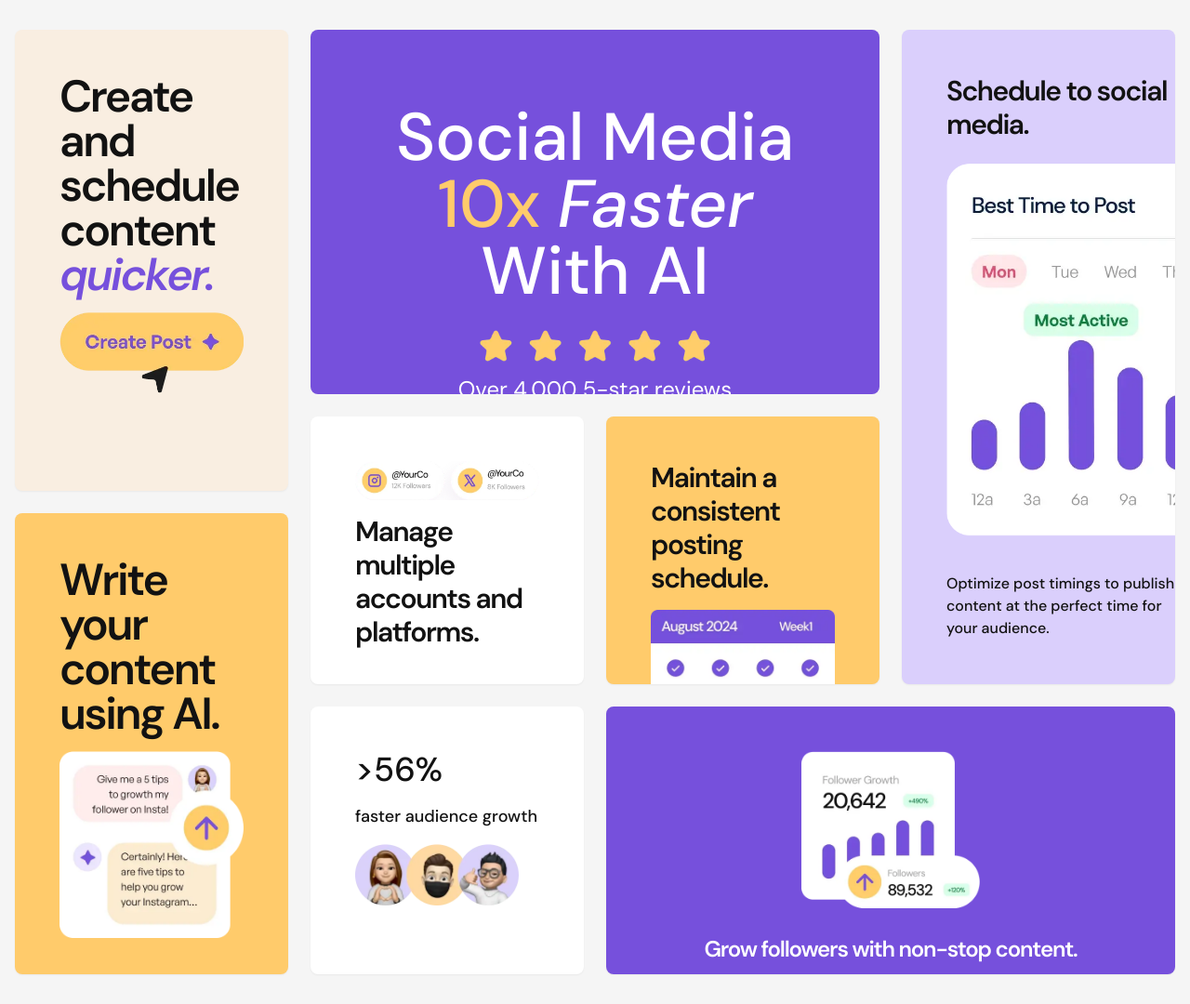
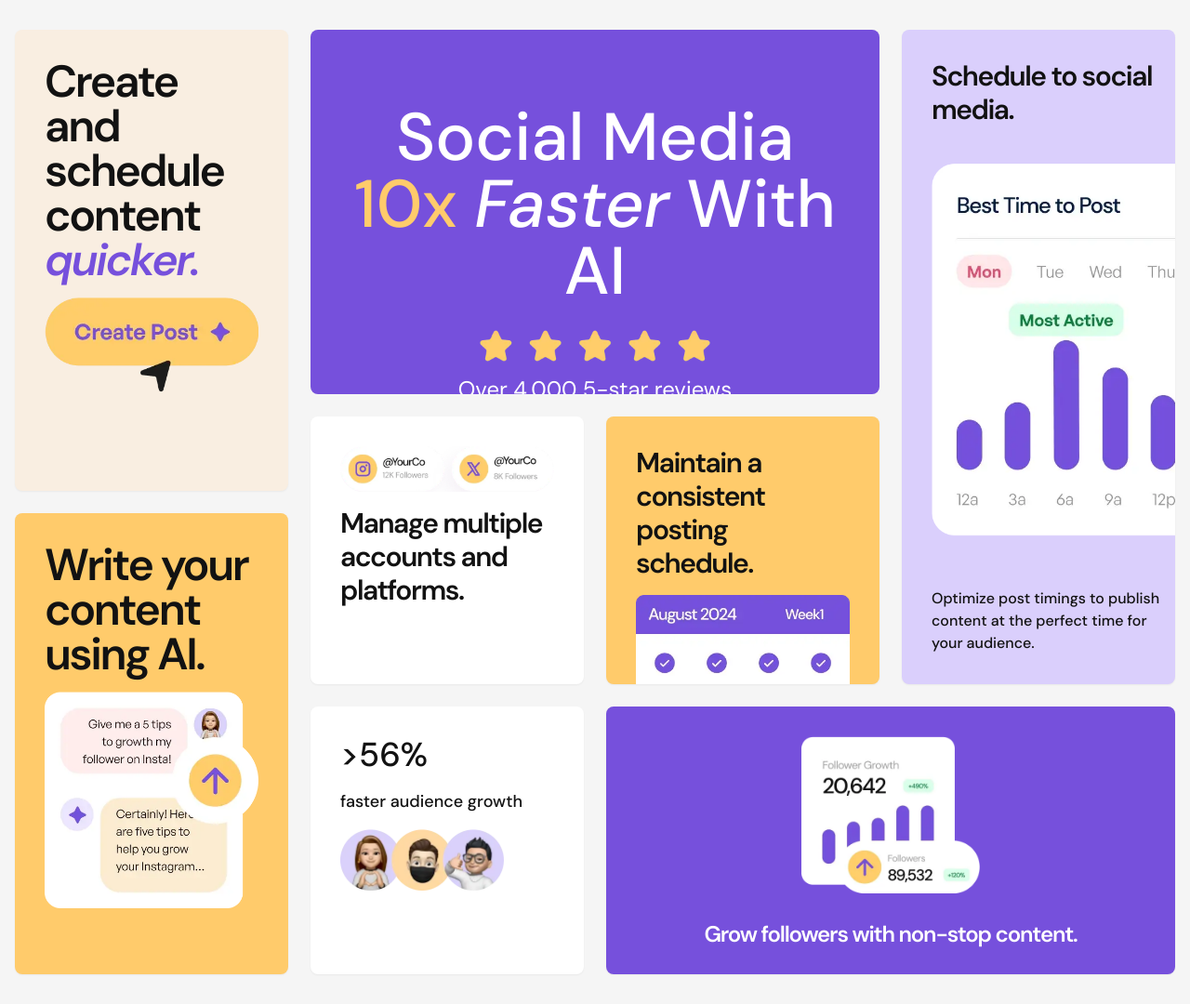
Before and after one commit to Biolater/Bento-grid, a website built with Vite: page index.html in a window 1280 px wide. Shown: the whole page at 93% size. Built offline with nearby package versions, Linux system fonts and the light colour scheme.

Commit message:
Change paddings

```diff
--- a/index.html
+++ b/index.html
@@ -16,7 +16,7 @@
     <div id="app" class="flex flex-wrap justify-center gap-8 py-8 px-4">
       <div class="grid auto-cols-fr auto-rows-[5rem] bento-grid">
         <div
-          class="bg-yellow-100 shadow-sm rounded-lg p-4 pb-0 sm:p-8 md:p-12 text-black"
+          class="bg-yellow-100 shadow-sm rounded-lg p-4 pb-0 sm:p-8  text-black"
         >
           <h2
             class="text-2xl sm:text-5xl font-semibold leading-5 tracking-tighter"
@@ -34,7 +34,7 @@
         </div>
 
         <div
-          class="bg-purple-500 rounded-lg p-6 sm:p-8 md:p-12 lg:py-20 text-center text-white"
+          class="bg-purple-500 rounded-lg p-6 sm:p-8  lg:py-20 text-center text-white"
         >
           <h2
             class="text-4xl md:text-5xl xl:text-7xl font-medium max-w-[12.5rem] sm:max-w-[16.625rem] md:max-w-[21.2rem] lg:max-w-full mb-4 md:mb-6 mx-auto"
@@ -51,7 +51,7 @@
         </div>
 
         <div
-          class="bg-purple-100 shadow-sm rounded-lg px-4 py-6 sm:p-8 md:pe-0 md:p-12 text-black"
+          class="bg-purple-100 shadow-sm rounded-lg px-4 py-6 sm:p-8 md:pe-0  text-black"
         >
           <div
             class="md:max-w-80 relative ms-auto lg:flex flex-col justify-between lg:h-full"
@@ -78,7 +78,7 @@
         </div>
 
         <div
-          class="bg-yellow-500 shadow-sm rounded-lg p-4 sm:p-8 md:p-12 text-black"
+          class="bg-yellow-500 shadow-sm rounded-lg p-4 sm:p-8  text-black"
         >
           <h2
             class="text-2xl sm:text-5xl font-semibold leading-5 tracking-tighter"
@@ -95,7 +95,7 @@
         </div>
 
         <div
-          class="bg-white shadow-sm rounded-lg p-4 sm:p-8 md:p-12 text-black"
+          class="bg-white shadow-sm rounded-lg p-4 sm:p-8  text-black"
         >
           <div class="max-w-80 sm:max-w-full">
             <img
@@ -112,7 +112,7 @@
         </div>
 
         <div
-          class="bg-yellow-500 shadow-sm rounded-lg p-4 pb-0 sm:p-8 sm:pb-0 md:pb-0 md:p-12 text-black"
+          class="bg-yellow-500 shadow-sm rounded-lg p-4 pb-0 sm:p-8 sm:pb-0 md:pb-0  text-black"
         >
           <h2
             class="text-xl sm:text-2xl md:text-3xl font-semibold leading-5 tracking-tighter"
@@ -129,7 +129,7 @@
         </div>
 
         <div
-          class="bg-white shadow-sm rounded-lg p-4 sm:p-8 md:p-12 text-black"
+          class="bg-white shadow-sm rounded-lg p-4 sm:p-8  text-black"
         >
           <div>
             <h2 class="text-4xl font-medium">>56%</h2>
@@ -145,7 +145,7 @@
         </div>
 
         <div
-          class="bg-purple-500 shadow-sm rounded-lg p-4 sm:p-8 md:p-12 text-white"
+          class="bg-purple-500 shadow-sm rounded-lg p-4 sm:p-8 text-white"
         >
           <div>
             <div class="max-w-48 mx-auto">
```
